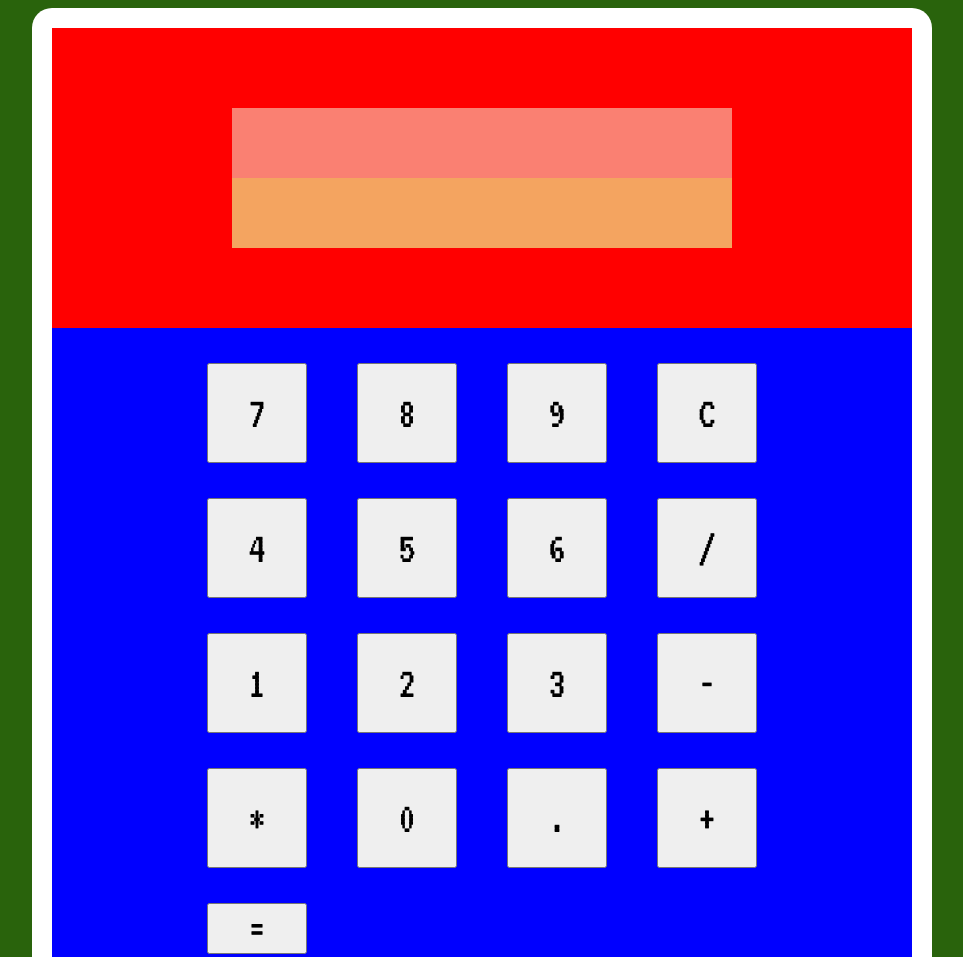
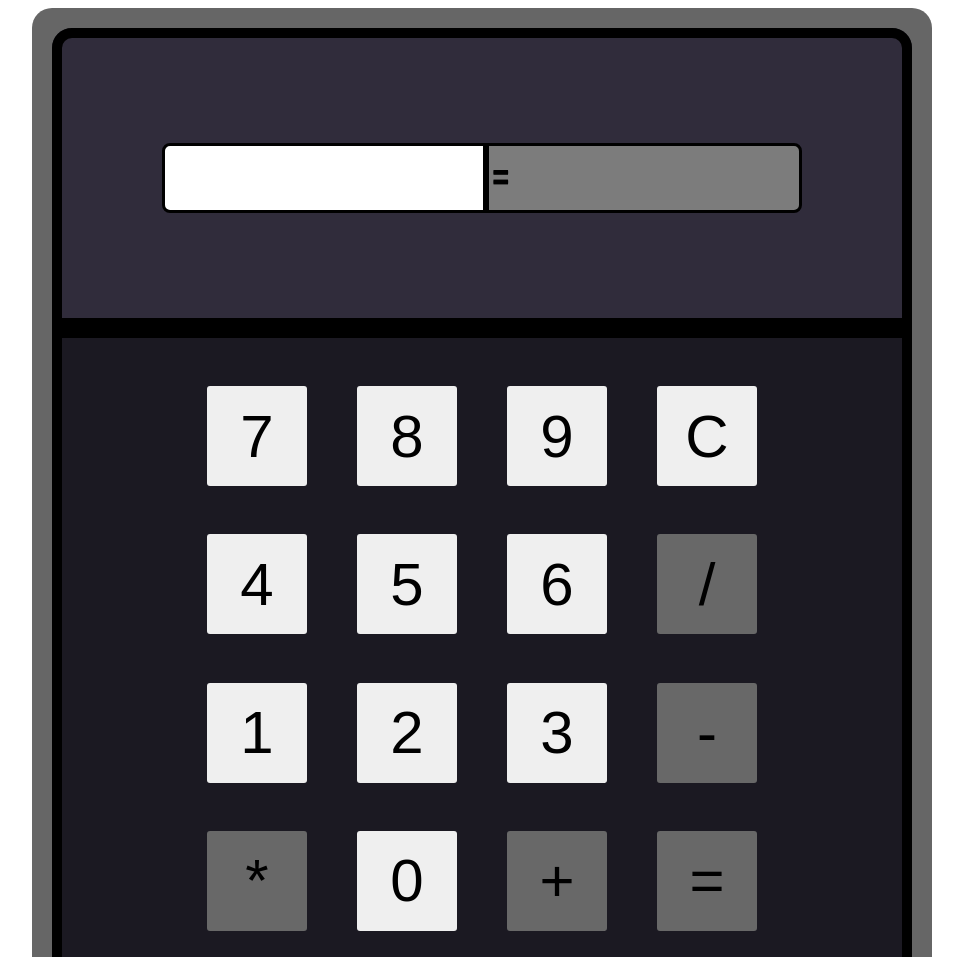
Before and after one commit to lucasquemm/calculator, a plain HTML site: page index.html in a window 1280 px wide. Shown: the top 957 px of the page, without its empty margins (158-1121 px from the left). Drawn offline with Linux system fonts and the light colour scheme.

Commit message:
atualizacao do arquivo style

```diff
--- a/index.html
+++ b/index.html
@@ -23,34 +23,34 @@
           <p class="telas" id="telaResultado"></p>
         </div>
       </div>
-      <div class="botoes">
+      <div class="teclado">
         <!-- LINHA1 -->
-        <button id="sete">7</button>
-        <button id="oito">8</button>
-        <button id="nove">9</button>
-        <button id="clear">C</button>
-        <button id="quatro">4</button>
-        <button id="cinco">5</button>
-        <button id="seis">6</button><button id="divide">/</button>
+        <button class="botoes" id="sete">7</button>
+        <button class="botoes" id="oito">8</button>
+        <button class="botoes" id="nove">9</button>
+        <button class="botoes" id="clear">C</button>
+        <button class="botoes" id="quatro">4</button>
+        <button class="botoes" id="cinco">5</button>
+        <button class="botoes" id="seis">6</button>
+        <button class="botoes operadores" id="divide">/</button>
 
         <!-- linha2 -->
 
 
         <!-- linha3 -->
-        <button id="um">1</button>
-        <button id="dois">2</button>
-        <button id="tres">3</button>
-        <button id="menos">-</button>
+        <button class="botoes" id="um">1</button>
+        <button class="botoes" id="dois">2</button>
+        <button class="botoes" id="tres">3</button>
+        <button class="botoes operadores" id="menos">-</button>
 
         <!-- linha4 -->
 
-        <button id="vezes">*</button>
+        <button class="botoes operadores" id="vezes">*</button>
 
         <!-- linha5 -->
-        <button id="zero">0</button>
-        <button id="ponto">.</button>
-        <button id="mais">+</button
-        ><button id="igual">=</button>
+        <button class="botoes" id="zero">0</button>
+        <button class="botoes operadores" id="mais">+</button>
+        <button class="botoes operadores" id="igual">=</button>
       </div>
     </div>
 
--- a/script.js
+++ b/script.js
@@ -9,7 +9,6 @@ let clear = document.querySelector('#clear')
 let mais = document.querySelector('#mais')
 let divide = document.querySelector('#divide')
 let vezes = document.querySelector('#vezes')
-let ponto = document.querySelector('#ponto')
 
 let sete = document.querySelector('#sete')
 let oito = document.querySelector('#oito')
@@ -80,10 +79,6 @@ igual.addEventListener('click', function () {
   expressao = []
 })
 
-ponto.addEventListener('click', function () {
-  tela.textContent = '.'
-})
-
 clear.addEventListener('click', function () {
   resultadoTela.textContent = ''
   tela.textContent = ''
--- a/style.css
+++ b/style.css
@@ -1,16 +1,16 @@
 * {
   box-sizing: border-box;
-  font-family: 'VT323', monospace;
-  font-size: 45px;
 }
 
 body {
-  background-color: rgb(41, 99, 12);
+  background-color: rgb(255, 255, 255);
+  font-family: 'VT323', monospace;
+  font-size: 30px;
 }
 .principal {
   display: flex;
   flex-direction: column;
-  background-color: rgb(255, 255, 255);
+  background-color: rgb(102, 102, 102);
   width: 900px;
   min-width: 500px;
   height: 1001px;
@@ -20,42 +20,75 @@ body {
 }
 
 .botoes {
+  font-size: 60px;
+  border: 0;
+  border-radius: 3px;
+}
+.botoes:hover {
+  background-color: rgba(150, 150, 150, 0.842);
+}
+
+.operadores {
+  background-color: rgb(104, 104, 104);
+}
+
+.teclado {
   display: grid;
   justify-content: center;
-  background-color: blue;
+  background-color: rgb(27, 25, 34);
   flex: 1;
   padding-top: 0px;
   grid-template-columns: 100px 100px 100px 100px;
   grid-template-rows: 100px 100px 100px 100px;
   column-gap: 50px;
   align-content: space-evenly;
+  border: 10px solid black;
+  border-radius: 0px 0px 20px 20px;
 }
 
+/* style.css | http://127.0.0.1:5500/style.css */
+
 .telaFundo {
-  background-color: red;
+  background-color: rgb(48, 44, 59);
   height: 300px;
+  border-radius: 20px 20px 0px 0px;
 }
 
 .telaLive {
   display: flex;
-  flex-direction: column;
+  flex-direction: row;
   justify-content: center;
   align-items: center;
   height: 100%;
   margin: auto;
+  border: 10px solid black;
+  border-radius: 20px 20px 0px 0px;
+  padding: 0px 100px;
 }
 
 .telas {
   width: 500px;
   height: 70px;
   margin: 0px;
+  border: 3px solid black;
 }
 #telaConteudo {
-  background-color: salmon;
+  background-color: rgb(255, 255, 255);
+  font-size: 60px;
+  text-align: end;
+  padding: 0px 10px;
+  border-radius: 8px 0px 0px 8px;
 }
+#telaResultado::before {
+  content: '=';
+  position: absolute;
+  left: 0;
+}
+
 #telaResultado {
-  background-color: sandybrown;
+  position: relative;
+  background-color: rgb(124, 124, 124);
   font-size: 60px;
-  font-weight: bold;
   text-align: end;
+  border-radius: 0px 8px 8px 0px;
 }
```
